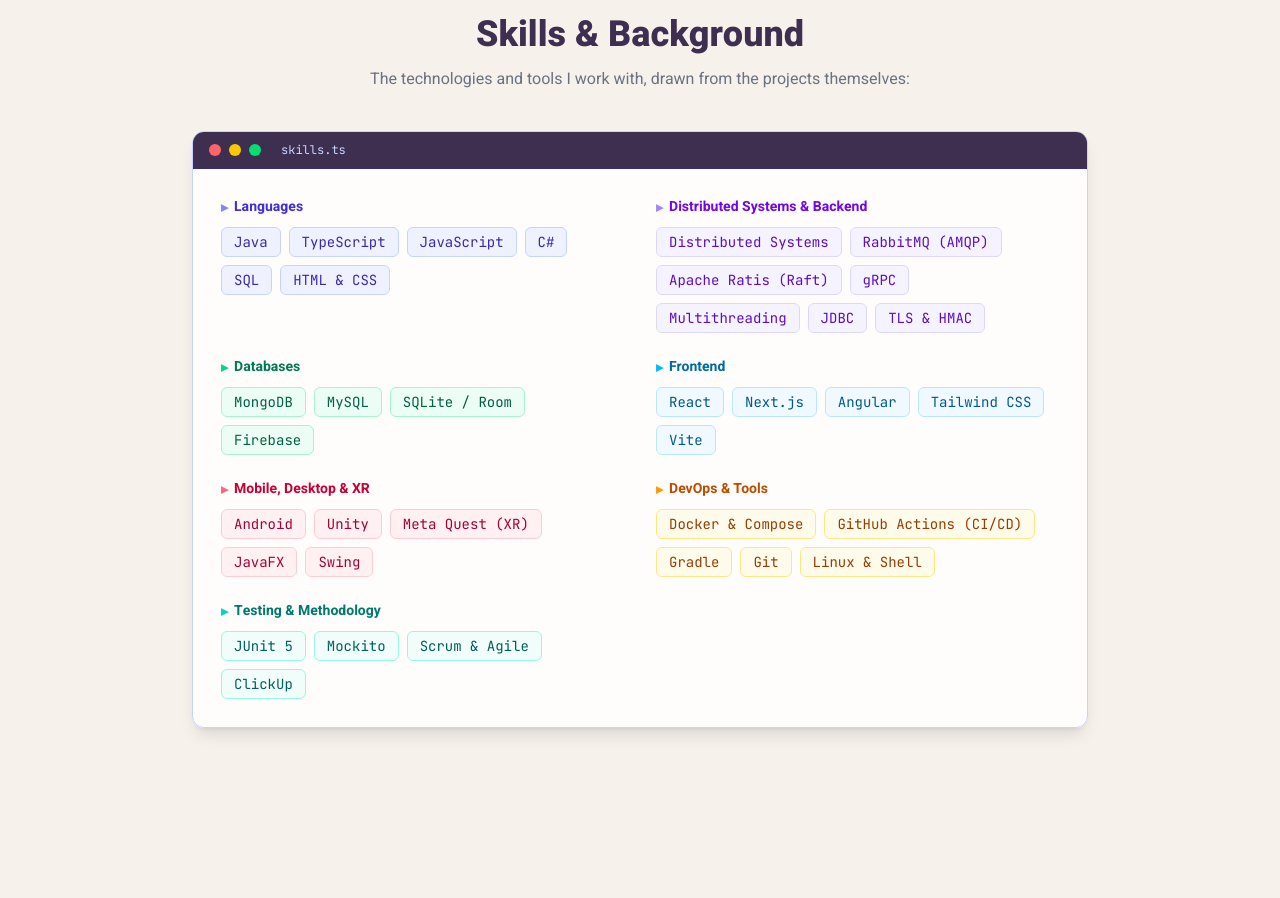
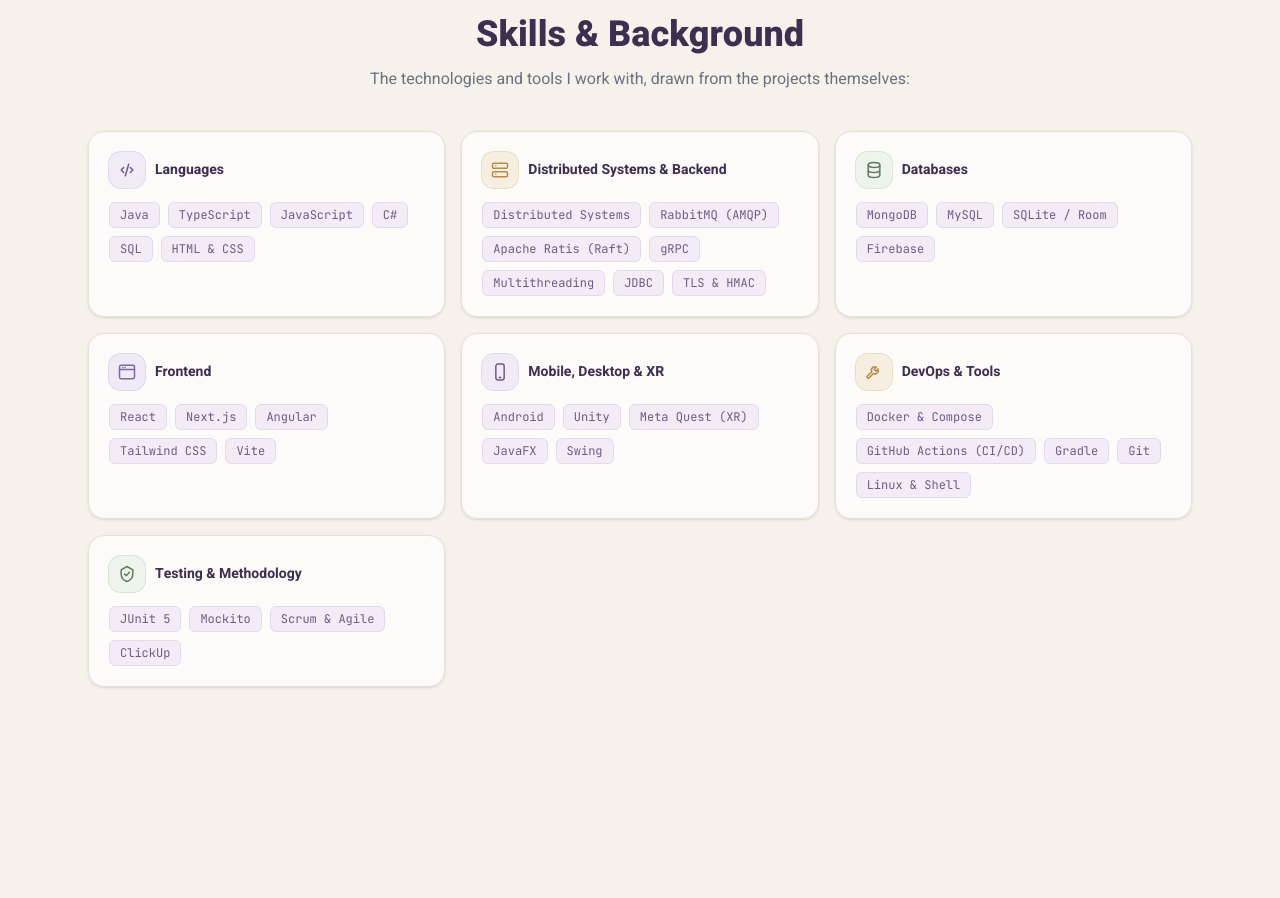
Before and after one commit to SivanSoftware/SivanSoftware.github.io, a Next.js app: page / in a window 1280 px wide. Shown: the part 4080-4978 px from the top of the page. Built offline with nearby package versions, Linux system fonts and the light colour scheme.

Commit message:
Redesign skills as topic cards grid in plum/gold palette

```diff
--- a/app/page.tsx
+++ b/app/page.tsx
@@ -10,19 +10,35 @@ import { useLanguage } from "./components/LanguageProvider";
 // שמות טכנולוגיות באנגלית מקבלים גופן מונוספייס; טקסט עברי נשאר בגופן הרגיל
 const isLatin = (text: string) => !/[֐-׿]/.test(text);
 
-/**
- * גוון לכל קבוצת כישורים, לפי סדר הקבוצות (זהה בשתי השפות) — נותן לחלון
- * תחושה של הדגשת תחביר. המחרוזות מלאות כדי ש-Tailwind יזהה אותן.
- */
-const skillAccents = [
-  { label: "text-indigo-700 dark:text-indigo-300", dot: "text-indigo-400", pill: "bg-indigo-50 text-indigo-800 border-indigo-200 hover:bg-indigo-100 hover:border-indigo-300 dark:bg-indigo-500/10 dark:text-indigo-200 dark:border-indigo-400/20 dark:hover:bg-indigo-500/20" },
-  { label: "text-violet-700 dark:text-violet-300", dot: "text-violet-400", pill: "bg-violet-50 text-violet-800 border-violet-200 hover:bg-violet-100 hover:border-violet-300 dark:bg-violet-500/10 dark:text-violet-200 dark:border-violet-400/20 dark:hover:bg-violet-500/20" },
-  { label: "text-emerald-700 dark:text-emerald-300", dot: "text-emerald-400", pill: "bg-emerald-50 text-emerald-800 border-emerald-200 hover:bg-emerald-100 hover:border-emerald-300 dark:bg-emerald-500/10 dark:text-emerald-200 dark:border-emerald-400/20 dark:hover:bg-emerald-500/20" },
-  { label: "text-sky-700 dark:text-sky-300", dot: "text-sky-400", pill: "bg-sky-50 text-sky-800 border-sky-200 hover:bg-sky-100 hover:border-sky-300 dark:bg-sky-500/10 dark:text-sky-200 dark:border-sky-400/20 dark:hover:bg-sky-500/20" },
-  { label: "text-rose-700 dark:text-rose-300", dot: "text-rose-400", pill: "bg-rose-50 text-rose-800 border-rose-200 hover:bg-rose-100 hover:border-rose-300 dark:bg-rose-500/10 dark:text-rose-200 dark:border-rose-400/20 dark:hover:bg-rose-500/20" },
-  { label: "text-amber-700 dark:text-amber-300", dot: "text-amber-500", pill: "bg-amber-50 text-amber-800 border-amber-200 hover:bg-amber-100 hover:border-amber-300 dark:bg-amber-500/10 dark:text-amber-200 dark:border-amber-400/20 dark:hover:bg-amber-500/20" },
-  { label: "text-teal-700 dark:text-teal-300", dot: "text-teal-400", pill: "bg-teal-50 text-teal-800 border-teal-200 hover:bg-teal-100 hover:border-teal-300 dark:bg-teal-500/10 dark:text-teal-200 dark:border-teal-400/20 dark:hover:bg-teal-500/20" },
+/** גוונים רכים לכרטיסי הכישורים, בתוך פלטת הפלום/זהב/מרווה/לבנדר */
+const topicAccents = [
+  { badge: "bg-[#f1ebf7] text-[#6E5B86] ring-[#e4d8ec] dark:bg-[#7E6A9E]/12 dark:text-[#cdb9e6] dark:ring-[#7E6A9E]/25", bar: "from-[#8E72AE] to-[#C2A368]" },
+  { badge: "bg-[#f6efe1] text-[#b48d43] ring-[#ecdcc0] dark:bg-[#C2A368]/12 dark:text-[#d8c08a] dark:ring-[#C2A368]/25", bar: "from-[#C2A368] to-[#8E72AE]" },
+  { badge: "bg-[#eef4ec] text-[#5f7a5a] ring-[#d9e6d3] dark:bg-[#6f8a68]/15 dark:text-[#a9c7a0] dark:ring-[#6f8a68]/30", bar: "from-[#8aa882] to-[#C2A368]" },
+  { badge: "bg-[#efeaf6] text-[#7E6A9E] ring-[#e0d6ec] dark:bg-[#7E6A9E]/12 dark:text-[#c3b0dd] dark:ring-[#7E6A9E]/25", bar: "from-[#7E6A9E] to-[#b48d43]" },
 ];
+
+/** אייקון נושא לכל כרטיס כישורים (לפי סדר הקבוצות) */
+function TopicIcon({ index }: { index: number }) {
+  const cls = "h-5 w-5";
+  const common = { className: cls, fill: "none", stroke: "currentColor", strokeWidth: 1.8, viewBox: "0 0 24 24", "aria-hidden": true as const };
+  switch (index % 7) {
+    case 0: // שפות
+      return <svg {...common}><path strokeLinecap="round" strokeLinejoin="round" d="M8 9l-3 3 3 3m8-6l3 3-3 3M14 5l-4 14" /></svg>;
+    case 1: // מערכות מבוזרות / backend
+      return <svg {...common}><rect x="3" y="4" width="18" height="6" rx="1.5" /><rect x="3" y="14" width="18" height="6" rx="1.5" /><path strokeLinecap="round" d="M7 7h.01M7 17h.01" /></svg>;
+    case 2: // מסדי נתונים
+      return <svg {...common}><ellipse cx="12" cy="6" rx="7" ry="3" /><path strokeLinecap="round" d="M5 6v12c0 1.66 3.13 3 7 3s7-1.34 7-3V6M5 12c0 1.66 3.13 3 7 3s7-1.34 7-3" /></svg>;
+    case 3: // frontend
+      return <svg {...common}><rect x="3" y="4" width="18" height="16" rx="2" /><path strokeLinecap="round" d="M3 9h18M7 6.5h.01M9.5 6.5h.01" /></svg>;
+    case 4: // מובייל / XR
+      return <svg {...common}><rect x="7" y="2.5" width="10" height="19" rx="2.5" /><path strokeLinecap="round" d="M11 18.5h2" /></svg>;
+    case 5: // DevOps
+      return <svg {...common}><path strokeLinecap="round" strokeLinejoin="round" d="M14.7 6.3a4 4 0 00-5.4 5.4l-6 6 2 2 6-6a4 4 0 005.4-5.4l-2.5 2.5-2-2 2.5-2.5z" /></svg>;
+    default: // בדיקות ומתודולוגיה
+      return <svg {...common}><path strokeLinecap="round" strokeLinejoin="round" d="M9 12l2 2 4-4M12 3l7 4v5c0 4.4-3 7.6-7 9-4-1.4-7-4.6-7-9V7l7-4z" /></svg>;
+  }
+}
 
 /** מדגיש מילים נבחרות המסומנות ב-**...** בצבע הפלום של המותג */
 function RichText({ text }: { text: string }) {
@@ -177,43 +193,31 @@ export default function Home() {
           sub={t.about.intro}
         />
 
-        {/* כרטיס בסגנון חלון עורך קוד */}
-        <Reveal className="max-w-4xl mx-auto">
-          <div className="rounded-xl shadow-lg border border-indigo-200 overflow-hidden bg-white/85 backdrop-blur-sm dark:border-indigo-400/20 dark:bg-white/[0.04] dark:shadow-black/40">
-            <div
-              dir="ltr"
-              className="flex items-center gap-2 px-4 py-2.5 bg-[#3E2E4F] border-b border-indigo-900 dark:bg-[#05070f] dark:border-indigo-400/15"
-            >
-              <span className="w-3 h-3 rounded-full bg-red-400" />
-              <span className="w-3 h-3 rounded-full bg-yellow-400" />
-              <span className="w-3 h-3 rounded-full bg-green-400" />
-              <span className="font-mono text-xs text-indigo-200 ms-3">
-                skills.ts
+        {/* רשת כרטיסים לפי נושאים */}
+        <div className="grid gap-4 sm:grid-cols-2 lg:grid-cols-3">
+          {t.skillGroups.map((group, index) => {
+            const accent = topicAccents[index % topicAccents.length];
+            return (
+              <Reveal key={group.label} delay={index * 60} className="h-full">
+                <div className="group relative h-full overflow-hidden rounded-2xl border border-[#E7DFD6] bg-white/70 p-5 shadow-sm backdrop-blur-sm transition-all duration-300 hover:-translate-y-1 hover:shadow-md dark:border-white/10 dark:bg-white/[0.04] dark:hover:bg-white/[0.06]">
+                  <span
+                    aria-hidden="true"
+                    className={`absolute inset-x-0 top-0 h-1 origin-[right_center] scale-x-0 bg-gradient-to-l ${accent.bar} transition-transform duration-500 group-hover:scale-x-100`}
+                  />
+                  <div className="mb-3.5 flex items-center gap-2.5">
+                    <span className={`inline-flex h-9 w-9 shrink-0 items-center justify-center rounded-xl ring-1 ${accent.badge}`}>
+                      <TopicIcon index={index} />
                     </span>
-            </div>
-
-            <div className="p-5 sm:p-7 grid grid-cols-1 md:grid-cols-2 gap-x-8 gap-y-6">
-              {t.skillGroups.map((group, index) => {
-                const accent = skillAccents[index % skillAccents.length];
-                return (
-                  <Reveal key={group.label} delay={index * 70}>
-                    <h3
-                      className={`text-sm font-bold mb-2.5 flex items-center gap-1.5 ${accent.label}`}
-                    >
-                      <span
-                        className={`font-mono ${accent.dot}`}
-                        aria-hidden="true"
-                      >
-                        ▸
-                      </span>
+                    <h3 className="text-sm font-bold text-[#3E2E4F] dark:text-[#e9def5]">
                       {group.label}
                     </h3>
+                  </div>
                   <div className="flex flex-wrap gap-2">
                     {group.items.map((item) => (
                       <span
                         key={item}
                         dir={isLatin(item) ? "ltr" : undefined}
-                          className={`border px-3 py-1 rounded-md text-sm transition-colors duration-200 ${accent.pill} ${
+                        className={`rounded-md border border-[#e4d8ec] bg-[#f3ecf7] px-2.5 py-1 text-xs text-[#6E5B86] transition-colors dark:border-[#7E6A9E]/25 dark:bg-[#7E6A9E]/10 dark:text-[#cdb9e6] ${
                           isLatin(item) ? "font-mono" : "font-medium"
                         }`}
                       >
@@ -221,12 +225,11 @@ export default function Home() {
                       </span>
                     ))}
                   </div>
+                </div>
               </Reveal>
             );
           })}
         </div>
-          </div>
-        </Reveal>
       </section>
 
       {/* צרו קשר */}
```
Lines whose indentation alone changed are shown as unchanged.
